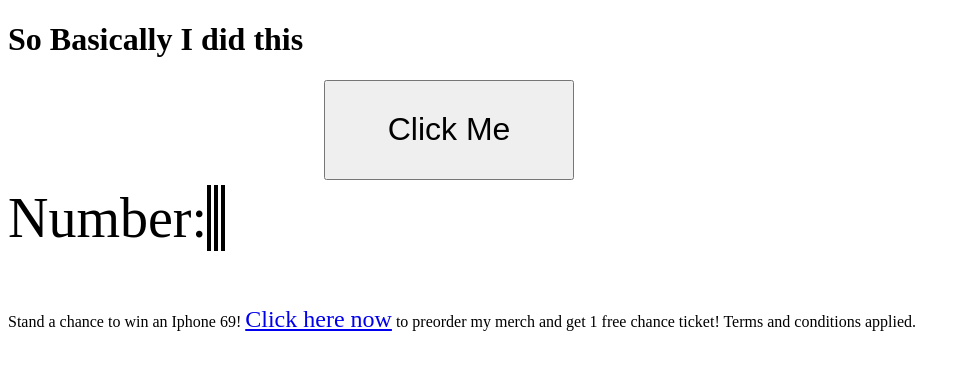
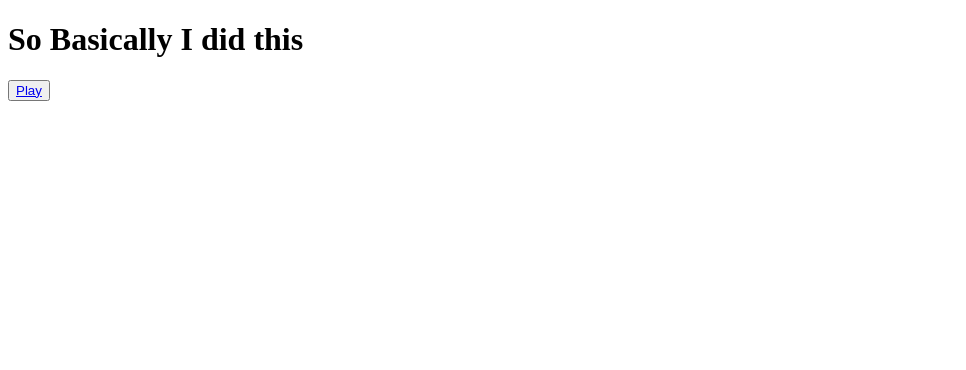
Before and after one commit to afraidcastle/Dice, a plain HTML site: page index.html in a window 1280 px wide. Shown: the whole page, without its empty margins (0-966 px from the left). Drawn offline with Linux system fonts and the light colour scheme.

Commit message:
Update index.html

```diff
--- a/index.html
+++ b/index.html
@@ -3,27 +3,9 @@
 <head>
   <title>Dice</title>
 </head>
-<script>
-  function doFunction(){
-    const audio = document.getElementById("myAudio");
-    var num
-    var rolls = []
-    num = Math.floor(Math.random() * 6) + 1
-    for (let i = 0; i < 3; i++){
-      num = Math.floor(Math.random() * 6) + 1
-      rolls.unshift(num)
-    }
-    audio.play();
-    document.getElementById("roll1").innerHTML = rolls[0];
-    document.getElementById("roll2").innerHTML = rolls[1];
-    document.getElementById("roll3").innerHTML = rolls[2];
-  }
-</script>
 <body>
   <audio id="myAudio" src="horn.mp3"></audio>
   <h1>So Basically I did this</h1>
-  <div style="margin: auto; width: 50%; height: 50px;"><input id="clickMe" type="button" value="Click Me" onclick="doFunction();" style="width: 250px; height: 100px; font-size: 200%;" /></div>
-  <p style="font-size: 350%;">Number: <span id="roll1" style="border: 2px solid black; margin-right: 3px;"></span><span id="roll2" style="border: 2px solid black; margin-right: 3px;"></span><span id="roll3" style="border: 2px solid black"></span></p>
-  <p>Stand a chance to win an Iphone 69! <a href="troll.html" style="font-size: 150%;">Click here now</a> to preorder my merch and get 1 free chance ticket! Terms and conditions applied.</p>
+  <button><a href="roll.html">Play</button>
 </body>
 </html>
```
